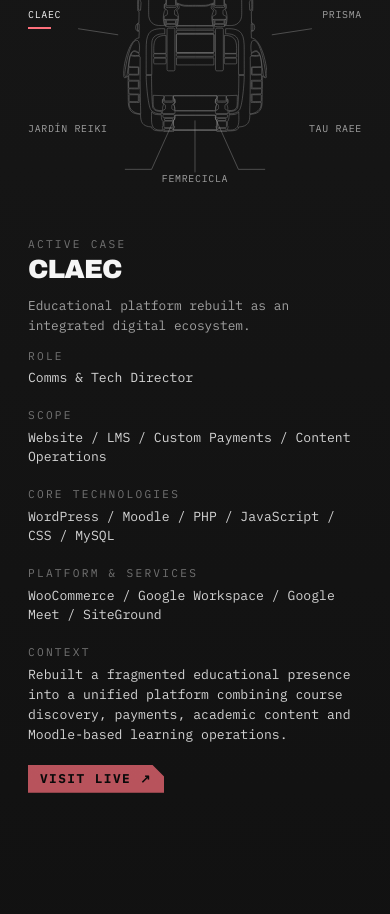
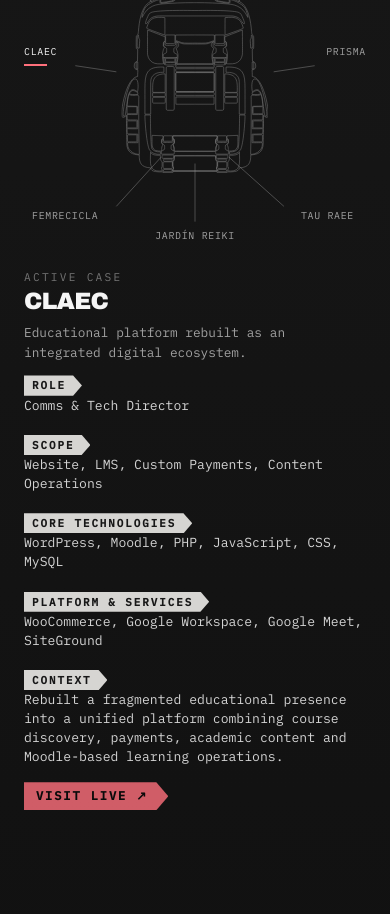
Before and after one commit to hernan-go/portfolio-hernan, a React (Vite) app: page / in a window 390 px wide. Shown: the part 1080-1994 px from the top of the page. Built offline with nearby package versions, Linux system fonts and the light colour scheme.

Commit message:
feat: refactor selected work and add Operations Hub

```diff
--- a/src/components/work/WorkBackpackSelector.tsx
+++ b/src/components/work/WorkBackpackSelector.tsx
@@ -39,18 +39,18 @@
     align: "right",
   },
   {
-    id: "jardin-reiki",
-    className: "bottom-[15%] left-0",
+    id: "femrecicla",
+    className: "bottom-[0%] left-2",
     align: "left",
   },
   {
     id: "tau-raee",
-    className: "bottom-[15%] right-0",
+    className: "bottom-[0%] right-3",
     align: "right",
   },
   {
-    id: "femrecicla",
-    className: "bottom-0 left-1/2 -translate-x-1/2",
+    id: "jardin-reiki",
+    className: "top-78 left-1/2 -translate-x-1/2",
     align: "center",
   },
 ];
@@ -105,7 +105,7 @@
         />
 
         <polyline
-          points="29,93 37,93 44,76"
+          points="27,93 27,93 40,77"
           fill="none"
           stroke="currentColor"
           strokeWidth="0.5"
@@ -113,7 +113,7 @@
         />
 
         <polyline
-          points="71,93 63,93 56,76"
+          points="76,93 76,93 60,77"
           fill="none"
           stroke="currentColor"
           strokeWidth="0.5"
@@ -121,7 +121,7 @@
         />
 
         <polyline
-          points="50,77 50,94"
+          points="50,79 50,98"
           fill="none"
           stroke="currentColor"
           strokeWidth="0.5"
--- a/src/components/work/WorkProjectDetails.tsx
+++ b/src/components/work/WorkProjectDetails.tsx
@@ -1,109 +1,152 @@
+import type { ReactNode } from "react";
+
 import type { Project } from "../../data/workProjects";
-import { WorkProjectImage } from "./WorkProjectImage";
 
 type WorkProjectDetailsProps = {
   project: Project;
 };
 
+type DetailRowProps = {
+  label: string;
+  children: ReactNode;
+};
+
+function DetailRow({
+  label,
+  children,
+}: DetailRowProps) {
+  return (
+    <div className="flex flex-col gap-0.3">
+      <dt
+        className="
+          inline-flex
+          w-fit
+          shrink-0
+          bg-[#d6d5d2]
+          px-2
+          py-0.5
+          pr-4
+          text-[0.68rem]
+          font-semibold
+          uppercase
+          tracking-[0.18em]
+          text-neutral-900
+          [clip-path:polygon(0_0,calc(100%-0.55rem)_0,100%_50%,calc(100%-0.55rem)_100%,0_100%)]
+        "
+      >
+        {label}
+      </dt>
+
+      <dd className="min-w-0 text-[0.82rem] leading-[1.45] text-neutral-300">
+        {children}
+      </dd>
+    </div>
+  );
+}
+
 export function WorkProjectDetails({
   project,
 }: WorkProjectDetailsProps) {
+  const actionUrl =
+    project.repositoryUrl ?? project.liveUrl;
+
+  const actionLabel = project.repositoryUrl
+    ? "View repository ↗"
+    : "Visit Live ↗";
+
   return (
     <article
       aria-live="polite"
-      className="mt-8 pb-0 min-[1880px]:mt-12 min-[1880px]:pb-4"
+      className="font-['IBM_Plex_Mono']"
     >
-      <div className="grid gap-8 lg:grid-cols-[minmax(0,2fr)_minmax(0,3fr)] lg:items-start lg:gap-10 min-[1880px]:gap-14">
-        <WorkProjectImage
-           key={project.id}
-            src={project.mainImage}
-            alt={project.mainImageAlt}
-        />
-
-        <div className="font-['IBM_Plex_Mono']">
       <div>
         <p className="mb-1 text-[0.7rem] uppercase tracking-[0.2em] text-neutral-500">
           Active case
         </p>
 
-            <h3 className="font-['Archivo_Black'] text-[clamp(1.65rem,2.2vw,2.3rem)] uppercase leading-none tracking-[-0.035em] text-neutral-100 min-[1880px]:text-[clamp(1.85rem,2.5vw,2.55rem)]">
+        <h3 className="font-['Archivo_Black'] text-[clamp(1.48rem,2vw,2.1rem)] uppercase leading-none tracking-[-0.035em] text-neutral-100">
           {project.name}
         </h3>
       </div>
 
-          <p className="mt-3 max-w-3xl text-[0.8rem] leading-5 text-neutral-400 min-[1880px]:mt-4 min-[1880px]:text-[0.82rem] min-[1880px]:leading-6">
+      <p className="mt-2.5 max-w-3xl text-[0.8rem] leading-5 text-neutral-400">
         {project.descriptor}
       </p>
 
-          <dl className="mt-3 space-y-5 min-[1880px]:mt-8 min-[1880px]:space-y-5">
-            <div>
-              <dt className="text-[0.7rem] uppercase tracking-[0.2em] text-neutral-500">
-                Role
-              </dt>
+      <dl className="mt-3 space-y-5 xl:mt-4 xl:space-y-3.5">
+        <DetailRow label="Role">
+          {project.role}
+        </DetailRow>
 
-              <dd className="mt-1 text-[0.82rem] leading-[1.45] text-neutral-300">
-                {project.role}
-              </dd>
-            </div>
+        <DetailRow label="Scope">
+          {project.scope.join(", ")}
+        </DetailRow>
 
-            <div>
-              <dt className="text-[0.7rem] uppercase tracking-[0.2em] text-neutral-500">
-                Scope
-              </dt>
+        <DetailRow label="Core technologies">
+          {project.coreTechnologies.join(", ")}
+        </DetailRow>
 
-              <dd className="mt-1 text-[0.82rem] leading-[1.45] text-neutral-300">
-                {project.scope.join(" / ")}
-              </dd>
-            </div>
+        <DetailRow label="Platform & services">
+          {project.platforms.join(", ")}
+        </DetailRow>
 
-            <div>
-              <dt className="text-[0.7rem] uppercase tracking-[0.2em] text-neutral-500">
-                Core technologies
-              </dt>
-
-              <dd className="mt-1 text-[0.82rem] leading-[1.45] text-neutral-300">
-                {project.coreTechnologies.join(" / ")}
-              </dd>
-            </div>
-
-            <div>
-              <dt className="text-[0.7rem] uppercase tracking-[0.2em] text-neutral-500">
-                Platform & services
-              </dt>
-
-              <dd className="mt-1 text-[0.82rem] leading-[1.45] text-neutral-300">
-                {project.platforms.join(" / ")}
-              </dd>
-            </div>
-
-            <div>
-              <dt className="text-[0.7rem] uppercase tracking-[0.2em] text-neutral-500">
-                Context
-              </dt>
-
-              <dd className="mt-1 max-w-3xl text-[0.82rem] leading-5 text-neutral-300">
+        <DetailRow label="Context">
+          <span className="block max-w-3xl">
             {project.context}
-              </dd>
-            </div>
+          </span>
+        </DetailRow>
       </dl>
 
-          <div className="mt-5 min-[1880px]:mt-8">
-            {project.liveUrl ? (
+      <div className="mt-4">
+        {actionUrl ? (
           <a
-                href={project.liveUrl}
+            href={actionUrl}
             target="_blank"
             rel="noreferrer"
-                className="inline-flex items-center gap-3 bg-[#FF707C]/70 px-3 py-1.5 font-['IBM_Plex_Mono'] text-xs font-semibold uppercase tracking-[0.16em] text-neutral-950 transition-colors duration-200 [clip-path:polygon(0_0,calc(100%-0.75rem)_0,100%_0.75rem,100%_100%,0_100%)] hover:bg-[#FF707C]/95 focus-visible:outline-2 focus-visible:outline-offset-4 focus-visible:outline-[#FF707C]"
+            className="
+              inline-flex
+              items-center
+              bg-[#FF707C]/80
+              px-3
+              py-1.5
+              pr-5
+              text-xs
+              font-semibold
+              uppercase
+              tracking-[0.16em]
+              text-neutral-950
+              transition-colors
+              duration-200
+              [clip-path:polygon(0_0,calc(100%-0.75rem)_0,100%_50%,calc(100%-0.75rem)_100%,0_100%)]
+              hover:bg-[#FF707C]
+              focus-visible:outline-2
+              focus-visible:outline-offset-4
+              focus-visible:outline-[#FF707C]
+            "
           >
-                Visit live ↗
+            {actionLabel}
           </a>
         ) : (
-              <span className="inline-flex cursor-not-allowed items-center gap-3 bg-[#FF707C]/25 px-3 py-1.5 font-['IBM_Plex_Mono'] text-xs font-semibold uppercase tracking-[0.16em] text-neutral-500 [clip-path:polygon(0_0,calc(100%-0.75rem)_0,100%_0.75rem,100%_100%,0_100%)]">
-                Live link pending
+          <span
+            className="
+              inline-flex
+              cursor-not-allowed
+              items-center
+              bg-[#FF707C]/25
+              px-3
+              py-1.5
+              pr-5
+              text-xs
+              font-semibold
+              uppercase
+              tracking-[0.16em]
+              text-neutral-500
+              [clip-path:polygon(0_0,calc(100%-0.75rem)_0,100%_50%,calc(100%-0.75rem)_100%,0_100%)]
+            "
+          >
+            Link pending
           </span>
         )}
-          </div>
-        </div>
       </div>
     </article>
   );
--- a/src/data/workProjects.ts
+++ b/src/data/workProjects.ts
@@ -5,6 +5,7 @@
 import prismaLogo from "../assets/work/logos/prisma.svg";
 import tauRaeeLogo from "../assets/work/logos/tau-raee.svg";
 import femReciclaLogo from "../assets/work/logos/femrecicla.svg";
+import operationsHubLogo from "../assets/work/logos/operations-hub.svg";
 
 import claecFullpage from "../assets/work/projects/claec/claec-fullpage.webp?url";
 import luminaAcademicaFullpage from "../assets/work/projects/lumina-academica/lumina-academica-fullpage.webp?url";
@@ -13,6 +14,7 @@
 import prismaFullpage from "../assets/work/projects/prisma/prisma-fullpage.webp?url";
 import tauRaeeFullpage from "../assets/work/projects/tau-raee/tau-raee-fullpage.webp?url";
 import femReciclaFullpage from "../assets/work/projects/femrecicla/femrecicla-fullpage.webp?url";
+import operationsHubDashboard from "../assets/work/projects/operations-hub/operations-hub-dashboard-fullpage.webp";
 
 export type ProjectId =
   | "claec"
@@ -21,7 +23,8 @@
   | "zepelin"
   | "prisma"
   | "tau-raee"
-  | "femrecicla";
+  | "femrecicla"
+  | "operations-hub";
 
 
 export type Project = {
@@ -37,6 +40,8 @@
   platforms: string[];
   context: string;
   liveUrl?: string;
+  repositoryUrl?: string;
+  previewMode?: "scroll" | "contain";
 };
 
 export const projects: Project[] = [
@@ -229,4 +234,40 @@
     "Implemented the FemRecicla institutional website from an approved Figma design, translating its visual system into a responsive production site for a circular-economy organization.",
   liveUrl: "https://femrecicla.coop.ar/",
 },
+{
+  id: "operations-hub",
+  name: "Operations Hub",
+  logo: operationsHubLogo,
+  mainImage: operationsHubDashboard,
+  mainImageAlt:
+    "Operations Hub custom WordPress administration dashboard showing operational metrics, integrations and internal tools.",
+  descriptor:
+    "Custom operations dashboard centralizing commerce, communication and internal workflow signals.",
+  role: "Product & Plugin Developer",
+  scope: [
+    "Custom Admin Plugin",
+    "Operations Dashboard",
+    "Workflow Signals",
+    "Internal Tools",
+  ],
+  coreTechnologies: [
+    "PHP",
+    "JavaScript",
+    "CSS",
+    "WordPress",
+    "WooCommerce",
+  ],
+  platforms: [
+    "Gmail API",
+    "OAuth 2.0",
+    "Google Calendar / iCal",
+    "RSS",
+    "Options API",
+  ],
+  context:
+    "Originally developed as WooCommerce Command Center and expanded into an internal operations hub that centralizes order metrics, customer follow-up, calendar events, Gmail signals, operational tasks and external feeds in one admin workspace.",
+  repositoryUrl:
+    "https://github.com/hernan-go/woocommerce-command-center",
+  previewMode: "contain",
+},
 ];
--- a/src/sections/Work.tsx
+++ b/src/sections/Work.tsx
@@ -1,35 +1,61 @@
 import { useState } from "react";
+
 import { Container } from "../components/Container";
-
+import { WorkBackpackSelector } from "../components/work/WorkBackpackSelector";
+import { WorkPreviewGrid } from "../components/work/WorkPreviewGrid";
+import { WorkProjectDetails } from "../components/work/WorkProjectDetails";
+import { WorkProjectImage } from "../components/work/WorkProjectImage";
 import {
   projects,
   type ProjectId,
 } from "../data/workProjects";
-import { WorkPreviewGrid } from "../components/work/WorkPreviewGrid";
-import { WorkBackpackSelector } from "../components/work/WorkBackpackSelector";
-import { WorkProjectDetails } from "../components/work/WorkProjectDetails";
-
-
 
 export function Work() {
   const [activeProjectId, setActiveProjectId] =
     useState<ProjectId>("claec");
 
   const activeProject =
-    projects.find((project) => project.id === activeProjectId) ?? projects[0];
-
+    projects.find(
+      (project) => project.id === activeProjectId,
+    ) ?? projects[0];
 
   return (
-    <section
-      className="relative overflow-hidden py-14 md:py-16 min-[1880px]:py-28"
+    <section className="relative overflow-hidden py-14 md:py-16 xl:py-20">
+      {/* Encabezado general de la sección */}
+      <Container>
+        <h2 className="sr-only">Selected work</h2>
+
+        <p
+          id="work"
+          className="scroll-mt-10 font-['IBM_Plex_Mono'] text-[0.68rem] uppercase tracking-[0.18em] text-neutral-200 md:text-[0.74rem]"
         >
+          <span className="md:hidden">
+            <span className="block">
+              01 / Selected Work |
+            </span>
+
+            <span className="mt-1 block">
+              Interfaces and systems built around real needs
+            </span>
+          </span>
+
+          <span className="hidden md:inline">
+            01 / Selected Work | Interfaces and systems built
+            around real needs
+          </span>
+        </p>
+      </Container>
+
+      {/* Composición interna */}
+      <div className="mx-auto mt-7 w-full max-w-[1740px] min-[1500px]:grid min-[1500px]:grid-cols-[236px_minmax(0,1fr)]">
+        {/* Statement lateral */}
         <div
           aria-hidden="true"
-        className="pointer-events-none absolute inset-y-0 left-0 hidden w-[17rem] overflow-hidden select-none min-[1880px]:block"
+          className="relative hidden overflow-hidden select-none min-[1500px]:block"
         >
-      <div className="absolute inset-y-22 left-[-0.2rem] flex items-end font-['Archivo_Black'] text-[clamp(7.5rem,9vw,10.5rem)] uppercase leading-[0.76] tracking-[-0.065em] text-neutral-800/80">
+          <div className="absolute top-[-0.1rem] bottom-[-1rem] left-[-0.18rem] flex items-end font-['Archivo_Black'] text-[clamp(7rem,8vw,8rem)] uppercase leading-[0.75] tracking-[-0.072em] text-neutral-800/80">
             <span className="rotate-180 whitespace-nowrap [writing-mode:vertical-rl]">
-            Purpose-
+              Purpose
             </span>
 
             <span className="rotate-180 whitespace-nowrap [writing-mode:vertical-rl]">
@@ -38,45 +64,54 @@
           </div>
         </div>
 
-      <Container className="relative z-10">
-        <h2 className="sr-only">Selected work</h2>
-
-        <p
-          id="work"
-          className="scroll-mt-10 font-['IBM_Plex_Mono'] text-[0.68rem] uppercase tracking-[0.18em] text-neutral-200 md:text-[0.74rem]"
-        >
-          <span className="md:hidden">
-            01 / Selected Work
-          </span>
-
-          <span className="hidden md:inline">
-            01 / Selected Work | Interfaces and systems built around real needs
-          </span>
-        </p>
-      </Container>
-
-      <div className="relative z-10 mx-auto w-full max-w-[1400px] px-7 md:px-8">
+        {/* Selector y caso activo */}
+        <div className="min-w-0">
+          <div className="relative z-10 mx-auto w-full max-w-[1420px] px-6 md:px-8">
+            {/* Mobile */}
             <div className="md:hidden">
               <WorkBackpackSelector
                 projects={projects}
                 activeProjectId={activeProjectId}
                 onSelect={setActiveProjectId}
               />
+
+              <div className="mt-7">
+                <WorkProjectDetails
+                  key={activeProject.id}
+                  project={activeProject}
+                />
+              </div>
             </div>
 
+            {/* Tablet y desktop */}
             <div className="hidden md:block">
+              {/* Selector ocupando todo el ancho */}
               <WorkPreviewGrid
                 projects={projects}
                 activeProjectId={activeProjectId}
                 onSelect={setActiveProjectId}
               />
-        </div>
 
+              {/* Imagen e información debajo */}
+              <div className="mt-4 grid items-start gap-8 lg:grid-cols-[minmax(0,2fr)_minmax(0,3fr)] lg:gap-12 xl:gap-16">
+                <WorkProjectImage
+                  key={activeProject.id}
+                  src={activeProject.mainImage}
+                  alt={activeProject.mainImageAlt}
+                  mode={activeProject.previewMode}
+                />
+
+                <div className="min-w-0">
                   <WorkProjectDetails
                     key={activeProject.id}
                     project={activeProject}
                   />
                 </div>
+              </div>
+            </div>
+          </div>
+        </div>
+      </div>
     </section>
   );
 }
```
Also changed, not shown: src/components/work/WorkPreviewGrid.tsx (+9 -8 lines), src/components/work/WorkProjectImage.tsx (+19 -4 lines), src/assets/work/logos/operations-hub.svg (added), src/assets/work/projects/operations-hub/operations-hub-dashboard-fullpage.webp (added). Lines whose indentation alone changed are shown as unchanged.
